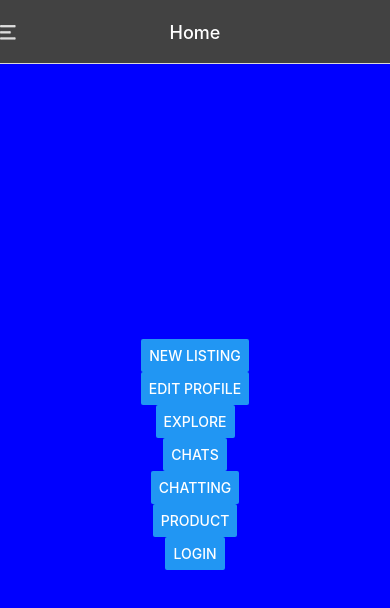
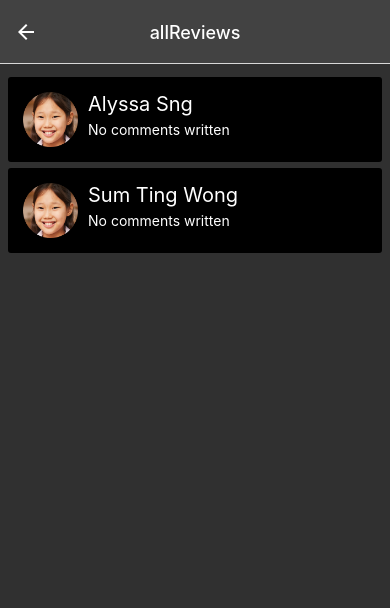
Before and after one commit to kKar1503/MAD_Y1S2_Project, a React Native app: screen /allReviews in a window 390 px wide. Shown: the top 608 px of the page. Built offline with nearby package versions, Linux system fonts and the light colour scheme.

Commit message:
Addition of allreviews and review

```diff
--- a/App.js
+++ b/App.js
@@ -16,6 +16,8 @@ import AllChatsScreen from './screens/Chats/chats';
 import ChattingScreen from './screens/Chats/chatting';
 import ProductScreen from './screens/Listings/product';
 import LoginScreen from './screens/login';
+import ReviewScreen from './screens/Reviews/Review';
+import allReviewsScreen from './screens/Reviews/allReviews';
 import {
 	SafeAreaView,
 	View,
@@ -165,6 +167,27 @@ const App = () => {
 						headerShown: false,
 					}}
 				/>
+				<Stack.Screen
+					name="Review"
+					component={ReviewScreen}
+					options={{
+						headerShown:false,
+						headerTintColor: 'white',
+						headerStyle: {backgroundColor: '#424242'},
+						headerTitleAlign: 'center',
+						title: 'Review',
+					}}
+				/>
+				<Stack.Screen
+					name="allReviews"
+					component={allReviewsScreen}
+					options={{
+						headerTintColor: 'white',
+						headerStyle: {backgroundColor: '#424242'},
+						headerTitleAlign: 'center',
+						title: 'allReviews',
+					}}
+				/>
 			</Stack.Navigator>
 		</NavigationContainer>
 	);
--- /dev/null
+++ b/screens/Reviews/Review.js
@@ -0,0 +1,122 @@
+// =============================================
+// Import necessary classes for development
+// =============================================
+import React, {useState} from 'react';
+import {
+	StyleSheet,
+	Text,
+	View,
+	ScrollView,
+	TextInput,
+	TouchableOpacity,
+	Image,
+  Dimensions
+} from 'react-native';
+
+// =============================================
+// Main Page Implementation
+// =============================================
+const Review = ({navigation}) => {
+
+	return (
+<View style={styles.container}>
+    <View style={styles.orangeContainer}>
+    <Image source={require('../../assets/img/ratingscreen.png')} style={styles.styleimage} />
+    <Text style={styles.text}>Please rate your experience!</Text>
+    <View style={styles.inputContainer}>
+    <TextInput
+    placeholder="Comments"
+    placeholderTextColor="#e3e3e3"
+    style={styles.textInput}
+    multiline={true}/>
+    </View>
+    <View style={styles.buttonContainer}>
+    <TouchableOpacity
+    onPress={()=>{navigation.navigate("Home")}}
+    >
+      <View>
+      <Text  style={styles.buttonText}>SUBMIT</Text>
+      </View>
+    </TouchableOpacity>
+    <TouchableOpacity
+    onPress={()=>{navigation.navigate("Home")}}>
+      <View>
+      <Text style={styles.buttonText}>CANCEL</Text>
+      </View>
+    </TouchableOpacity>
+    </View>
+    </View>
+</View>
+
+	);
+};
+
+// =============================================
+// StyleSheet
+// =============================================
+const styles = StyleSheet.create({
+    container:{flex: 1,
+		justifyContent: 'center',
+		alignContent: 'center',
+		backgroundColor: '#303030',
+		paddingHorizontal: 15,
+    position:"absolute",
+    width:Dimensions.get('window').width,
+    height:Dimensions.get('window').height,
+
+},
+    orangeContainer:{
+        backgroundColor:"#f0855b",
+        width:"99%",
+        height:"80%",
+        alignSelf:"center",
+        justifyContentL:"center"
+
+    },
+    styleimage:{width:"20%",
+      height:"10%",
+      marginTop:50,
+      marginBottom:30,
+      alignSelf:"center",
+    },
+    text:{
+       color:"white",
+       fontSize:25,
+       textAlign:"center",
+
+    },
+    textInput:{
+        color:"white",
+        textAlign:"left",
+        fontSize:23,
+        flexWrap:"wrap"
+    },
+    inputContainer:{
+      borderWidth:2,
+      borderColor:"white",
+      width:"90%",
+      height:"30%",
+      alignSelf:"center",
+      flexWrap:"wrap"
+    },
+    buttonContainer:{
+      flexDirection:"row",
+      justifyContent:"center",
+    },
+
+    buttonText:{
+    color:"white",
+    fontSize:20,
+    textAlign:"center",
+    borderWidth:2,
+    borderColor:"white",
+    margin:20,
+    paddingHorizontal:31,
+    paddingVertical:13,
+    fontWeight:"800"
+
+  }
+
+})
+
+export default Review;
--- /dev/null
+++ b/screens/Reviews/allReviews.js
@@ -0,0 +1,103 @@
+// =============================================
+// Import necessary classes for development
+// =============================================
+import React, {useState} from 'react';
+import {
+	StyleSheet,
+	Text,
+	View,
+	ScrollView,
+	TextInput,
+	TouchableOpacity,
+	Image,
+	FlatList
+} from 'react-native';
+
+// =============================================
+// Main Page Implementation
+// =============================================
+
+const DATA = [
+	{
+	  id: '1',
+	  title: 'Alyssa Sng',
+	  username:" alyssazxcslapdieyou",
+	  source:require('../../assets/img/Chat2.png'),
+	  comment:"No comments written",
+	},
+	{
+	  id: '2',
+	  title: 'Sum Ting Wong',
+	  username:"somethingwrong",
+	  source:require('../../assets/img/Chat2.png'),
+	  comment:"No comments written",
+
+	},
+
+  ];
+  const Item = ({ title,source,comment,navigation }) => (
+
+  <View style={styles.reviewContainer}>
+    <Image source={source} style={styles.styleImage}/>
+	<View style={styles.textContainer}>
+	<Text style={styles.title}>{title}</Text>
+	<Text style={styles.comment}>{comment}</Text>
+	</View>
+  </View>
+
+
+  );
+const allReviews = ({navigation}) => {
+	const renderItem = ({ item }) => (
+		<Item title={item.title} source={item.source} comment={item.comment} navigation={navigation}/>
+	  );
+
+	return (
+		<ScrollView style={styles.container}>
+		<FlatList
+		  data={DATA}
+		  renderItem={renderItem}
+		  keyExtractor={item => item.id}
+		  style={{paddingTop:10}}
+		/>
+	 </ScrollView>
+
+	);
+};
+
+// =============================================
+// StyleSheet
+// =============================================
+const styles = StyleSheet.create({
+    container:{
+        flex: 1,
+		alignContent: 'flex-start',
+		backgroundColor: '#303030',
+		paddingHorizontal: 5,
+    },
+	reviewContainer:{
+		backgroundColor: 'black',
+		padding:15,
+		flexDirection:"row",
+		margin:3,
+		borderRadius:3,
+
+	},
+	styleImage:{
+		width:55,
+		height:55
+	},
+	title:{
+      color:"white",
+	  fontSize:20,
+	  marginBottom:5
+	},
+	comment:{
+		color:"white"
+	},
+	textContainer:{
+      marginHorizontal:10
+	}
+})
+
+export default allReviews;
--- a/screens/home.js
+++ b/screens/home.js
@@ -38,6 +38,14 @@ const Home = ({navigation}) => {
 				title="Login"
 				onPress={() => navigation.navigate('Login')}
 			/>
+			<Button
+				title="Review"
+				onPress={() => navigation.navigate('Review')}
+			/>
+			<Button
+				title="allReviews"
+				onPress={() => navigation.navigate('allReviews')}
+			/>
 		</View>
 	);
 };
--- a/screens/login.js
+++ b/screens/login.js
@@ -37,7 +37,7 @@ import MyTextInput from './textinput';
 	return(
 	<View >
 	  <View style={styles.inputcontainer}>
-	  <Image source={require('../assets/img/user.png')} style={styles.userpic} />
+	  <Image source={require('../assets/img/profile.png')} style={styles.userpic} />
 	  <MyTextInput placeholder="Username" style={styles.textinput}/>
 	  </View>
 
@@ -63,7 +63,7 @@ import MyTextInput from './textinput';
 	return(
 	  <View>
 		  <View style={styles.inputcontainer}>
-	  <Image source={require('../assets/img/user.png')} style={styles.userpic} />
+	  <Image source={require('../assets/img/profile.png')} style={styles.userpic} />
 	  <MyTextInput placeholder="Username" style={styles.textinput}/>
 	  </View>
 
@@ -244,7 +244,7 @@ activesignup:{
  },
 
  userpic:{
-  width:14,
+  width:18,
   height:20,
   alignSelf:"center"
  },
```
Also changed, not shown: assets/img/ratingscreen.png (added).
